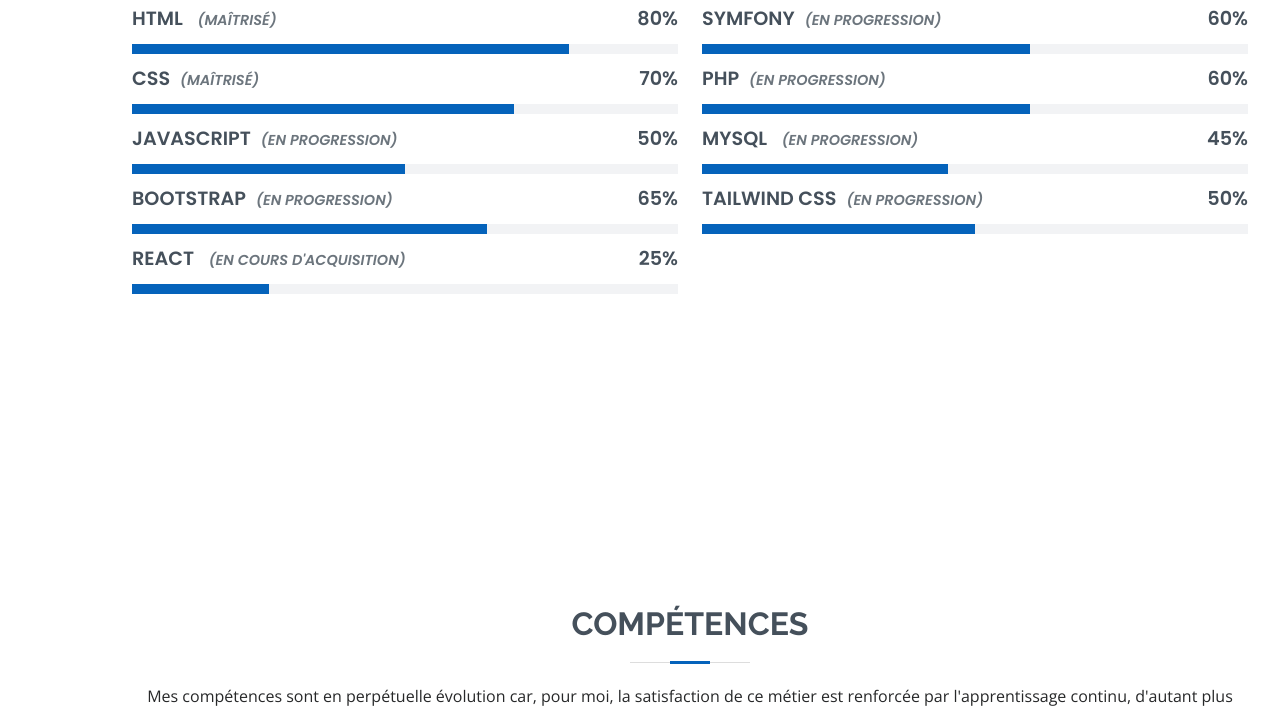
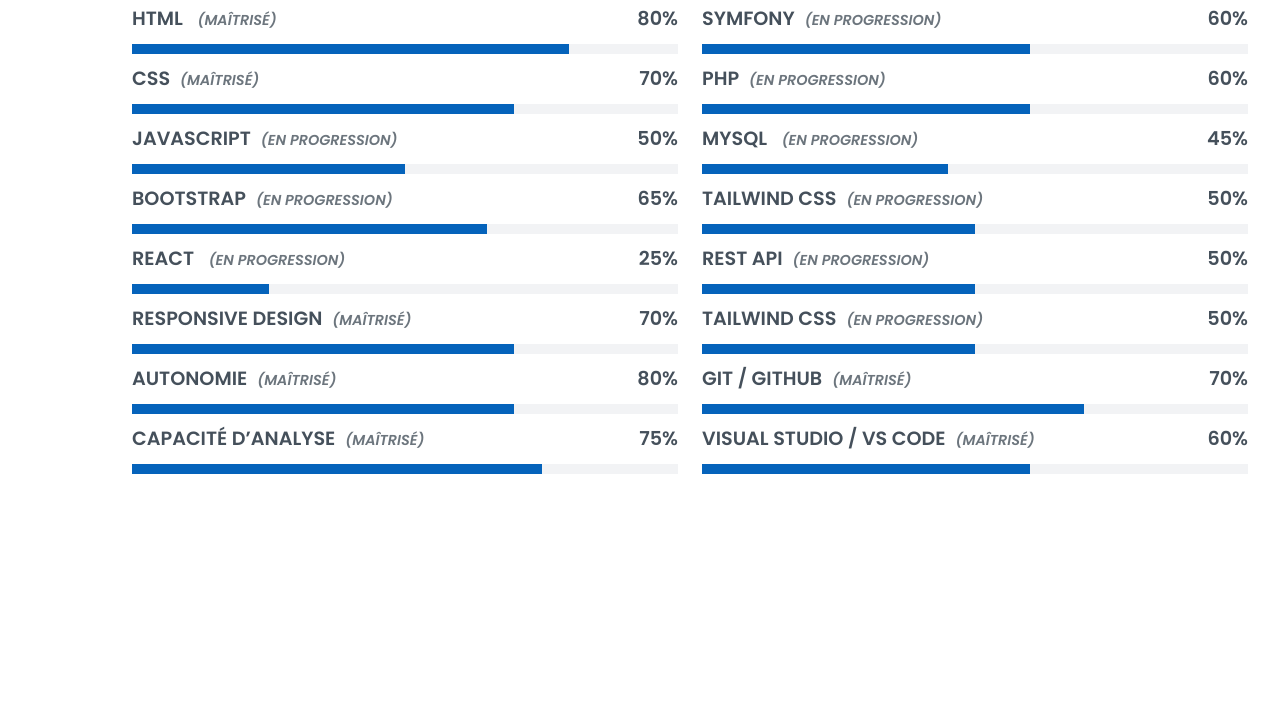
Before and after one commit to GuillaumeReb/portfolio, a PHP site: page / in a window 1280 px wide. Shown: the part 2005-2715 px from the top of the page. Run offline with PHP 8.4, Linux system fonts and the light colour scheme; some libraries are stand-ins or nearby versions.

Commit message:
Ajout de skill

```diff
--- a/index.php
+++ b/index.php
@@ -291,6 +291,7 @@
         </div>
         <div class="row skills-content">
           <div class="col-lg-6">
+            <!-- Colonne de gauche -->
             <!--Penser a changer les valeurs au fur et a mesure que la formation avance-->
             <div class="progress">
               <span class="skill">HTML <i class="val">80%</i><span class="level">(Maîtrisé)</span></span>
@@ -325,9 +326,33 @@
             </div>
 
             <div class="progress">
-              <span class="skill">React <i class="val">25%</i><span class="level">(En cours d'acquisition)</span></span>
+              <span class="skill">React <i class="val">25%</i><span class="level">(En progression)</span></span>
               <div class="progress-bar-wrap">
                 <div class="progress-bar" role="progressbar" aria-valuenow="25" aria-valuemin="0" aria-valuemax="100">
+                </div>
+              </div>
+            </div>
+
+            <div class="progress">
+              <span class="skill">Responsive Design<i class="val">70%</i><span class="level">(Maîtrisé)</span></span>
+              <div class="progress-bar-wrap">
+                <div class="progress-bar" role="progressbar" aria-valuenow="70" aria-valuemin="0" aria-valuemax="100">
+                </div>
+              </div>
+            </div>
+
+            <div class="progress">
+              <span class="skill">Autonomie<i class="val">80%</i><span class="level">(Maîtrisé)</span></span>
+              <div class="progress-bar-wrap">
+                <div class="progress-bar" role="progressbar" aria-valuenow="70" aria-valuemin="0" aria-valuemax="100">
+                </div>
+              </div>
+            </div>
+
+            <div class="progress">
+              <span class="skill">Capacité d’analyse<i class="val">75%</i><span class="level">(Maîtrisé)</span></span>
+              <div class="progress-bar-wrap">
+                <div class="progress-bar" role="progressbar" aria-valuenow="75" aria-valuemin="0" aria-valuemax="100">
                 </div>
               </div>
             </div>
@@ -336,6 +361,7 @@
           </div>
 
           <div class="col-lg-6">
+            <!-- Colonne de droite -->
 
             <div class="progress">
               <span class="skill">Symfony<i class="val">60%</i><span class="level">(En progression)</span></span>
@@ -365,6 +391,38 @@
               <span class="skill">Tailwind CSS<i class="val">50%</i><span class="level">(En progression)</span></span>
               <div class="progress-bar-wrap">
                 <div class="progress-bar" role="progressbar" aria-valuenow="50" aria-valuemin="0" aria-valuemax="100">
+                </div>
+              </div>
+            </div>
+
+            <div class="progress">
+              <span class="skill">REST API<i class="val">50%</i><span class="level">(En progression)</span></span>
+              <div class="progress-bar-wrap">
+                <div class="progress-bar" role="progressbar" aria-valuenow="50" aria-valuemin="0" aria-valuemax="100">
+                </div>
+              </div>
+            </div>
+
+            <div class="progress">
+              <span class="skill">Tailwind CSS<i class="val">50%</i><span class="level">(En progression)</span></span>
+              <div class="progress-bar-wrap">
+                <div class="progress-bar" role="progressbar" aria-valuenow="50" aria-valuemin="0" aria-valuemax="100">
+                </div>
+              </div>
+            </div>
+
+            <div class="progress">
+              <span class="skill">Git / GitHub<i class="val">70%</i><span class="level">(Maîtrisé)</span></span>
+              <div class="progress-bar-wrap">
+                <div class="progress-bar" role="progressbar" aria-valuenow="70" aria-valuemin="0" aria-valuemax="100">
+                </div>
+              </div>
+            </div>
+
+            <div class="progress">
+              <span class="skill">Visual Studio / VS Code<i class="val">60%</i><span class="level">(Maîtrisé)</span></span>
+              <div class="progress-bar-wrap">
+                <div class="progress-bar" role="progressbar" aria-valuenow="60" aria-valuemin="0" aria-valuemax="100">
                 </div>
               </div>
             </div>
```
